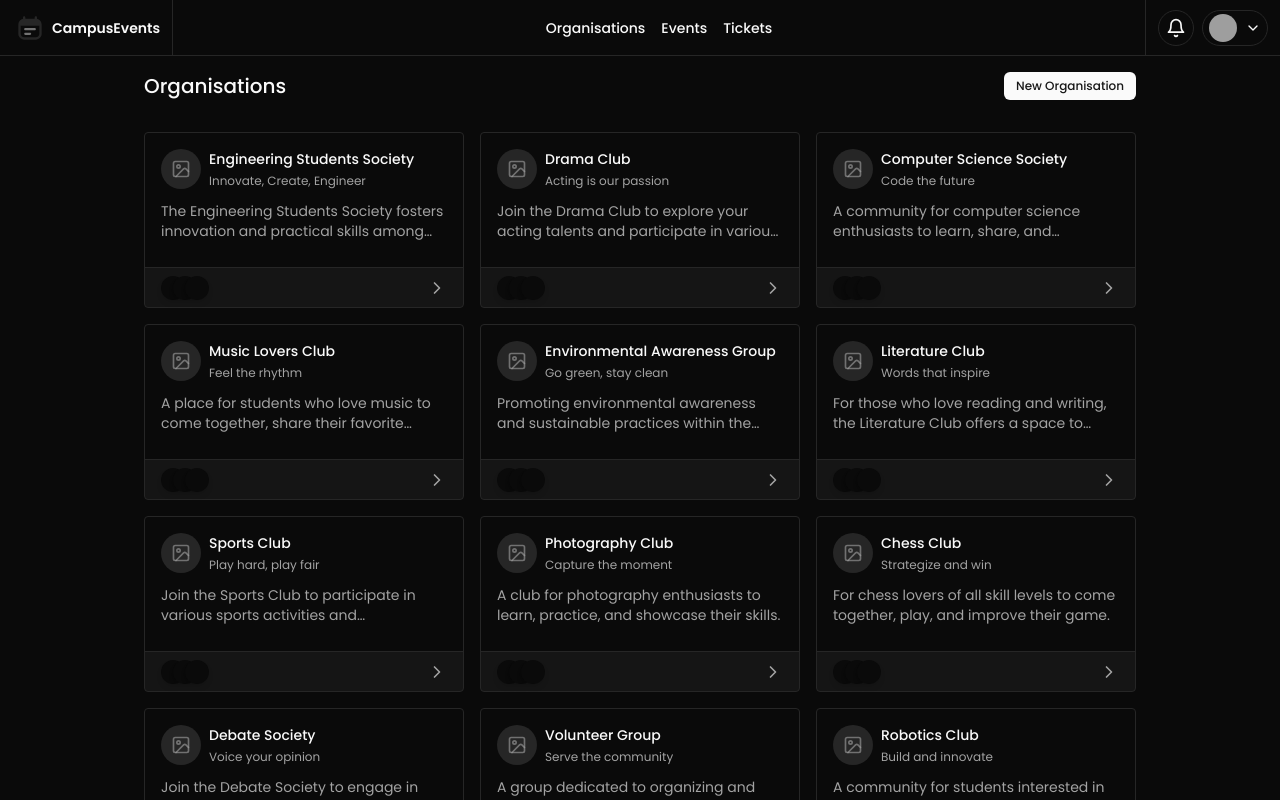
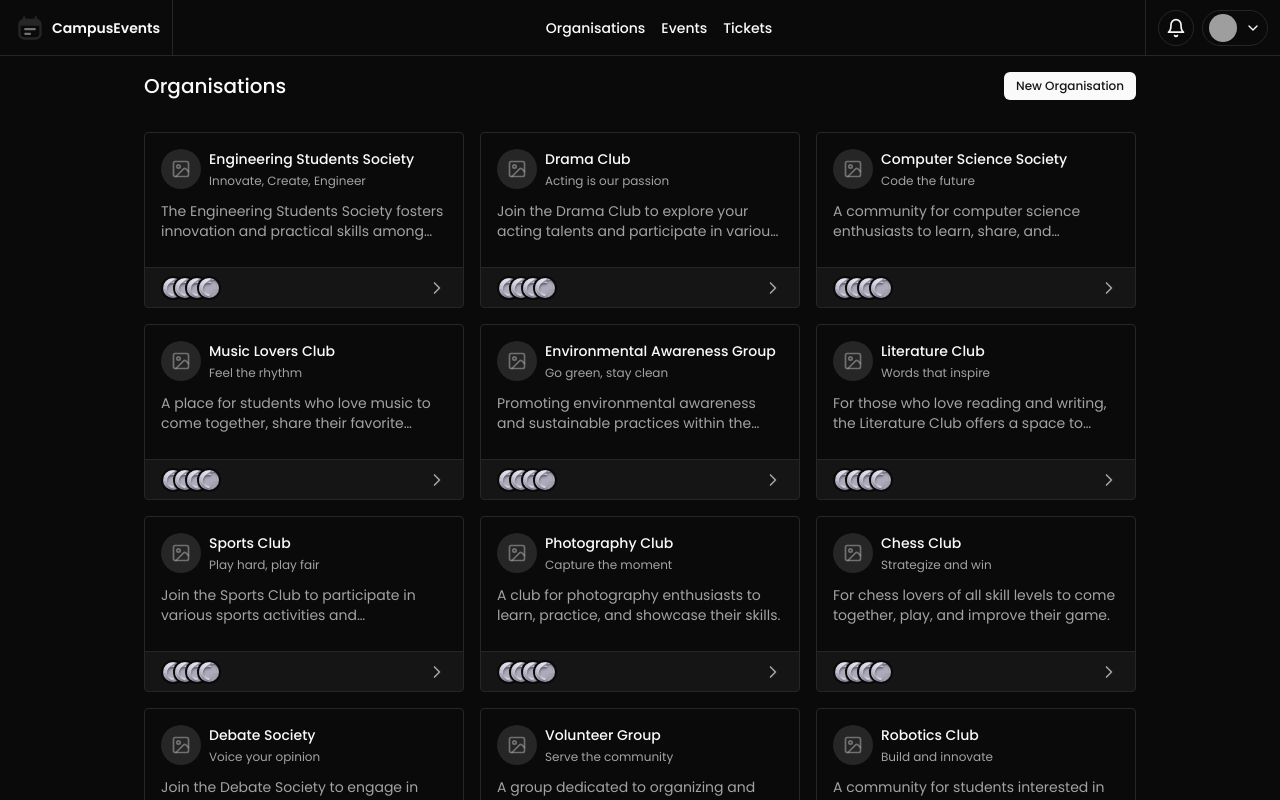
Before and after one commit to delmac-dev/event-management-app, a Next.js app: page /dashboard/organisations in a window 1280 px wide. Shown: the top 800 px of the page. Built offline with nearby package versions, Linux system fonts and the light colour scheme; grey boxes are pictures that could not be loaded.

Commit message:
added image to org list

```diff
--- a/app/dashboard/(components)/header.tsx
+++ b/app/dashboard/(components)/header.tsx
@@ -22,7 +22,7 @@ const navLinks = [
 
 export default function Header () {
     return (
-        <header className="main_container sticky top-0 left-0 bg-background h-14 border-b flex_center justify-between">
+        <header className="main_container sticky top-0 left-0 z-50 bg-background h-14 border-b flex_center justify-between">
             <div className="flex gap-1 h-full items-center px-3 border-r">
                 <Logo />
                 <Link href={_home} className="text-sm font-semibold hidden lg:block">CampusEvents</Link>
--- a/app/dashboard/(components)/organisation-card.tsx
+++ b/app/dashboard/(components)/organisation-card.tsx
@@ -3,6 +3,7 @@
 import { OrgType } from '@/lib/constants';
 import { _dashboardOrgEvents } from '@/lib/routes';
 import { cn } from '@/lib/utils';
+import NextImage from 'next/image';
 import { ChevronRight, Image } from 'lucide-react';
 import Link from 'next/link';
 import React from 'react'
@@ -27,10 +28,12 @@ const OrganisationCard = ({id, name, headline, about}: OrgType) => {
           <p className="text-sm text-muted-foreground overflow-hidden text-ellipsis line-clamp-2">{about}</p>
         </div>
         <div className="w-full h-10 bg-muted/40 border-t px-4 flex items-center justify-between">
-          <div className="flex ">
-            <div className="flex items-center">
-              {Array(3).fill("").map((_, _id)=>(<div key={_id} className={cn("relative size-6 -ml-3 first:ml-0 rounded-full shadow-md bg-background")}></div>))}
-            </div>
+          <div className="flex h-full items-center">
+            {Array(4).fill("").map((_, _id)=>(
+              <div key={_id} className={cn("relative -ml-3 size-6 border-2 border-background aspect-square first:ml-0 rounded-full overflow-hidden")}>
+                <NextImage src="/dddepth-164.jpg" alt='profile-pic' fill />
+              </div>
+            ))}
           </div>
           <ChevronRight className='size-5 text-muted-foreground'/>
         </div>
```
